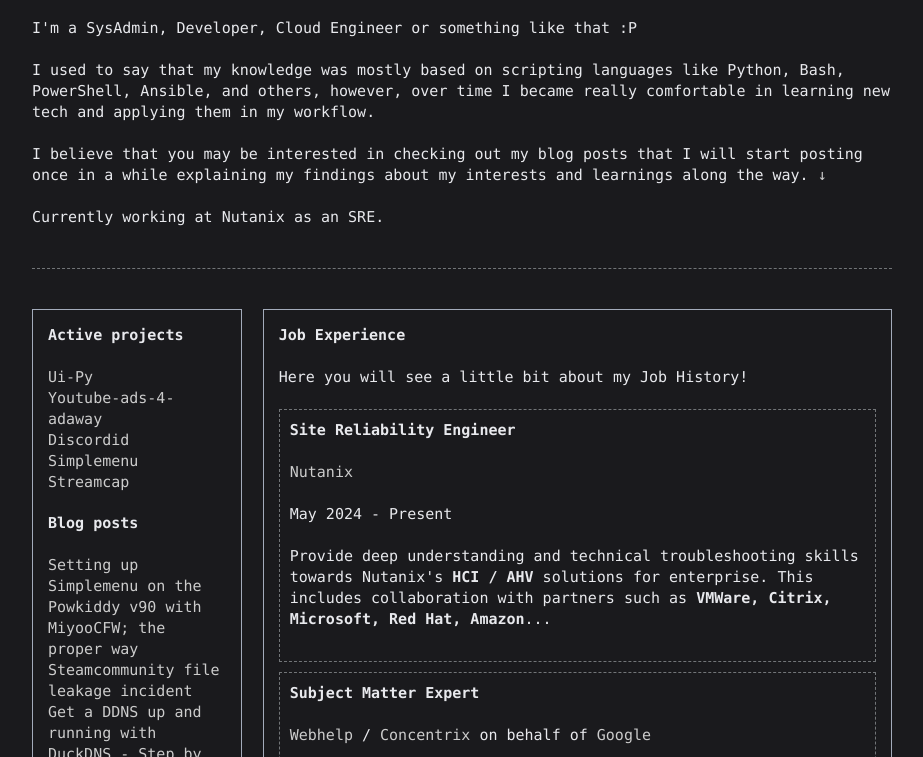
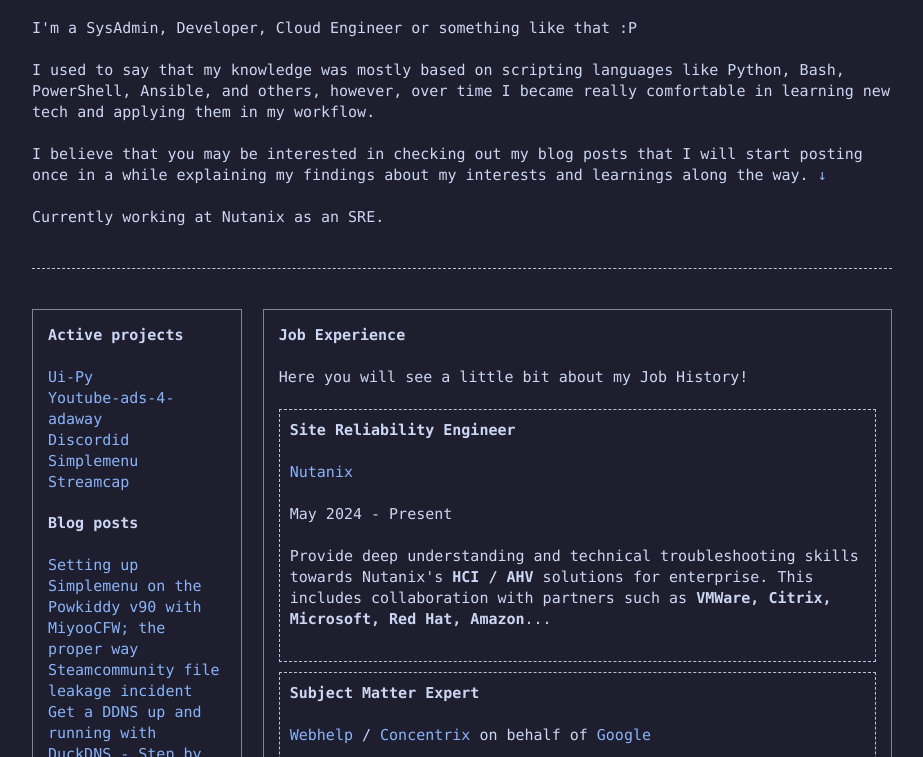
Before and after one commit to taichikuji/taichikuji.github.io, a plain HTML site: page docs/index.html in a window 1280 px wide. Shown: the part 92-849 px from the top of the page, without its empty margins (178-1101 px from the left). Drawn offline with Linux system fonts and the light colour scheme.

Commit message:
Edit color palette on website

```diff
--- a/docs/resources/terminal.css
+++ b/docs/resources/terminal.css
@@ -1,20 +1,48 @@
 :root {
+  --ctp-rosewater: #f5e0dc;
+  --ctp-flamingo: #f2cdcd;
+  --ctp-pink: #f5c2e7;
+  --ctp-mauve: #cba6f7;
+  --ctp-red: #f38ba8;
+  --ctp-maroon: #eba0ac;
+  --ctp-peach: #fab387;
+  --ctp-yellow: #f9e2af;
+  --ctp-green: #a6e3a1;
+  --ctp-teal: #94e2d5;
+  --ctp-sky: #89dceb;
+  --ctp-sapphire: #74c7ec;
+  --ctp-blue: #89b4fa;
+  --ctp-lavender: #b4befe;
+  --ctp-text: #cdd6f4;
+  --ctp-subtext1: #bac2de;
+  --ctp-subtext0: #a6adc8;
+  --ctp-overlay2: #9399b2;
+  --ctp-overlay1: #7f849c;
+  --ctp-overlay0: #6c7086;
+  --ctp-surface2: #585b70;
+  --ctp-surface1: #45475a;
+  --ctp-surface0: #313244;
+  --ctp-base: #1e1e2e;
+  --ctp-mantle: #181825;
+  --ctp-crust: #11111b;
+
+  --background-color: var(--ctp-base);
+  --font-color: var(--ctp-text);
+  --invert-font-color: var(--ctp-crust);
+  --secondary-color: var(--ctp-subtext1);
+  --tertiary-color: var(--ctp-overlay1);
+  --primary-color: var(--ctp-blue);
+  --error-color: var(--ctp-red);
+  --progress-bar-background: var(--ctp-surface1);
+  --progress-bar-fill: var(--ctp-blue);
+  --code-bg-color: var(--ctp-surface0);
+
   --global-font-size: 15px;
   --global-line-height: 1.4em;
   --global-space: 10px;
   --font-stack: 'Consolas', 'Monaco', 'Lucida Console', 'Courier New', monospace;
   --mono-font-stack: 'Consolas', 'Monaco', 'Lucida Console', 'Courier New', monospace;
-  --background-color: #1a1a1d;
   --page-width: 60em;
-  --font-color: #e8e9ed;
-  --invert-font-color: #1a1a1d;
-  --secondary-color: #727578;
-  --tertiary-color: #a3abba;
-  --primary-color: #cccccc;
-  --error-color: #d20962;
-  --progress-bar-background: #3f3f44;
-  --progress-bar-fill: #4f5459;
-  --code-bg-color: #3f3f44;
   --input-style: solid;
   --display-h1-decoration: none;
 }
```
